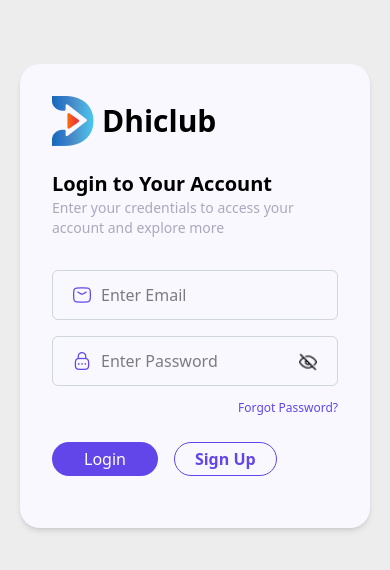
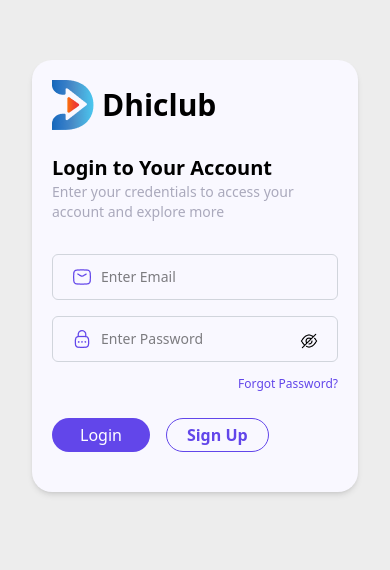
Before and after one commit to janvi279/dhiclub, a React (Vite) app: page / in a window 390 px wide. Shown: the part 146-716 px from the top of the page. Built offline with nearby package versions, Linux system fonts and the light colour scheme.

Commit message:
responsive view done for login and dashboard

```diff
--- a/src/components/Dashboard.jsx
+++ b/src/components/Dashboard.jsx
@@ -1,15 +1,21 @@
+import { useState } from "react";
 import Sidebar from "./Sidebar";
 import Topbar from "./Topbar";
 
 
 const Dashboard=()=>{
+    const [selectedItem,setSelectedItem]=useState("welcome to dashboard")
+    const handleSelect=(item)=>{
+        setSelectedItem(item);
+    }
     return(
         <>
             <Topbar/>
            <div className="flex max-sm:block">
-             <Sidebar/>
+             <Sidebar onSelect={handleSelect}/>
              <div className="py-12  max-sm:px-3 px-10 ">
       <h1 className="text-2xl font-bold text-gray-800">Dashboard</h1>
+       <p className="mt-4 text-lg text-gray-600">{selectedItem}</p>
       {/* Add dashboard content here */}
     </div>
            </div>
--- a/src/components/Login.jsx
+++ b/src/components/Login.jsx
@@ -6,10 +6,7 @@ import * as yup from "yup";
 
 const Login = () => {
     const [showPassword, setShowPassword] = useState(false);
-    const [email, setEmail] = useState("");
-    const [password, setPassword] = useState("");
     const navigate = useNavigate();
-
     const schema = yup.object().shape({
         email: yup.string().email("Invalid email").required("Email is required"),
         password: yup.string().min(6, "Password must be at least 6 character ").required("Password is required"),
@@ -20,25 +17,27 @@ const Login = () => {
         formState: { errors },
     } = useForm({
         resolver: yupResolver(schema),
+        mode: "onFocus",
+
     });
     const togglePasswordVisibility = () => {
         setShowPassword((prev) => !prev);
     };
-    const onSubmit = (e) => {
-        e.preventDefault();
-        console.log('email', email)
-        console.log('password', password)
+    const onSubmit = (data) => {
+
+        console.log('email', data.email)
+        console.log('password', data.password)
         navigate("/dashboard")
 
     }
 
     return (
-        <div className="font-poppins flex justify-center items-center h-screen max-sm:m-5 ">
-            <div className="bg-[#F9F8FF] p-15 max-sm:p-8 rounded-[20px] shadow-md w-[455px]">
+        <div className="font-poppins flex justify-center items-center h-screen max-sm:mx-8 ">
+            <div className="bg-[#F9F8FF] p-15 max-sm:p-5 rounded-[20px] shadow-md w-[455px]">
                 <form onSubmit={handleSubmit(onSubmit)}>
                     <div className="text-center flex gap-2 text-left items-center mb-6 ">
                         <img
-                            src="/D Logo.png" // Replace with actual logo path
+                            src="/D Logo.png"
                             alt="Dhiclub Logo"
                             className=""
                         />
@@ -56,7 +55,7 @@ const Login = () => {
                         </p>
                     </div>
                     {/* Email Input */}
-                    <div className="mb-4 flex items-center relative">
+                    <div className=" mb-4 flex items-center relative">
                         <img
                             src="/Frame.png"
                             alt="Mail Logo"
@@ -66,18 +65,17 @@ const Login = () => {
                             type="email"
                             placeholder="Enter Email"
                             {...register("email")}
-                            onChange={(e) => setEmail(e.target.value)}
-                            className="w-full py-3 pl-12 border border-gray-300 rounded-md focus:outline-none focus:ring-2 focus:ring-purple-500"
+                            className="w-full max-sm:text-sm py-3 pl-12 border border-gray-300 rounded-md focus:outline-none focus:ring-2 focus:ring-purple-500"
 
                         />
-                        {errors.email && (
-                            <p className="text-red-500 text-xs mt-1 pl-2">{errors.email.message}</p>
-                        )}
+
                     </div>
 
-
+                    {(errors.email &&
+                        <p className="text-red-500 text-xs mt-1 pl-2">{errors.email.message}</p>
+                    )}
                     {/* Password Input */}
-                    <div className="mb-2 flex items-center relative">
+                    <div className="mb-2 mt-2 flex items-center relative">
                         <img
                             src="/Frame-2.png"
                             alt="Password logo"
@@ -86,21 +84,22 @@ const Login = () => {
                         <input
                             type={showPassword ? "text" : "password"}
                             placeholder="Enter Password"
-                            onChange={(e) => setPassword(e.target.value)}
-                            className="w-full py-3 pl-12 border border-gray-300 rounded-md focus:outline-none focus:ring-2 focus:ring-purple-500 "
+                            autoComplete="new-password"
+                            className="w-full py-3 max-sm:text-sm  pl-12 border border-gray-300 rounded-md focus:outline-none focus:ring-2 focus:ring-purple-500 "
                             {...register("password")}
                         />
                         <span className="absolute right-0 top-4 cursor-pointer" onClick={togglePasswordVisibility}>
                             <img
-                                src={showPassword ? "/eye-svgrepo-com.png" : "/eye-open.png"}
+                                src={showPassword ? "/eye-svgrepo-com.png" : "/eye-close.png"}
                                 alt="Password logo"
-                                className="left-0 px-5 h-[20px]"
+                                className="left-0 px-5 h-[20px] max-sm:h-[18px]"
                             />
                         </span>
-                        {errors.password && (
-                            <p className="text-red-500 text-xs mt-1 pl-2">{errors.password.message}</p>
-                        )}
+
                     </div>
+                    {(errors.password &&
+                        <p className="text-red-500 text-xs mt-1 pl-2">{errors.password.message}</p>
+                    )}
                     {/* Forgot Password */}
                     <div className="mb-6 text-right">
                         <a href="#" className="text-xs text-[#6246EA]  hover:underline font-normal">
@@ -110,7 +109,7 @@ const Login = () => {
 
                     {/* Buttons */}
                     <div className="flex gap-4 ">
-                        <button className="max-sm:p-1 max-sm:px-8 mb-5 bg-[#6246EA] text-white  px-10 py-2 rounded-full hover:bg-purple-700">
+                        <button className="max-sm:p-1   max-sm:px-7  mb-5 bg-[#6246EA] text-white px-8 py-2 rounded-full hover:bg-purple-700">
                             Login
                         </button>
                         {/* <button className=" max-sm:px-0 border border-[#6246EA] text-[#6246EA] px-10 py-2 rounded-full hover:bg-purple-50 font-bold">
--- a/src/components/Sidebar.jsx
+++ b/src/components/Sidebar.jsx
@@ -1,10 +1,10 @@
 import { useState } from "react";
 
-const Sidebar = () => {
+const Sidebar = ({ onSelect }) => {
   const [openItems, setOpenItems] = useState({});
 
   const navItems = [
-     { name: "Controller", children: ["Overview", "Team", "Settings"] },
+    { name: "Controller", children: ["Overview", "Team", "Settings"] },
     { name: "Dhiclub", children: ["Overview", "Team", "Settings"] },
     { name: "CRM", children: ["Clients", "Leads", "Reports"] },
     { name: "Inventory", children: ["Products", "Stock", "Suppliers"] },
@@ -19,13 +19,16 @@ const Sidebar = () => {
   };
 
   return (
-    <div className="bg-[#F9F8FF] h-screen my-10 mx-5 w-[250px] max-sm:w-auto rounded-[20px]">
+    <div className={`bg-[#F9F8FF]  my-10 mx-5 w-[250px] max-sm:w-auto rounded-[20px] min-h-screen`}>
       <ul className="space-y-2 py-5 px-5 text-gray-600 ">
         {navItems.map((item, index) => (
           <li key={index} className="list-none ">
             <div
               className={`flex hover:text-[#061237]  font-semibold items-center justify-between hover:bg-[#E4E7FF] cursor-pointer rounded-[10px] p-2 ${openItems[item.name] ? "text-[#061237]" : "text-[#AAA9BC]"}`}
-              onClick={() => toggleItem(item.name)}
+              onClick={() => {
+                toggleItem(item.name);
+              }}
+
             >
               <span className="">{item.name}</span>
               <img
@@ -38,7 +41,7 @@ const Sidebar = () => {
             {openItems[item.name] && (
               <ul className="ml-5 mt-1 pl-2 space-y-1 text-gray-600 font-semibold  ">
                 {item.children.map((subItem, subIndex) => (
-                <li key={subIndex} className="text-gray-500 hover:bg-[#E4E7FF] hover:text-[#061237] rounded-[10px] px-2 py-1 cursor-pointer">{subItem}</li>
+                  <li key={subIndex} onClick={() => onSelect(`${item.name} - ${subItem}`)} className="text-gray-500 hover:bg-[#E4E7FF] hover:text-[#061237] rounded-[10px] px-2 py-1 cursor-pointer">{subItem}</li>
 
                 ))}
               </ul>
--- a/src/components/Topbar.jsx
+++ b/src/components/Topbar.jsx
@@ -1,7 +1,7 @@
 const Topbar = () => {
   return (
     <>
-      <div className="flex bg-[#F9F8FF] items-center p-7 max-sm:block ">
+      <div className="flex bg-[#F9F8FF] items-center p-7 max-sm:p-5 max-sm:block  ">
         <div className=" flex gap-2 items-center ">
           <img
             src="/D Logo.png"
@@ -9,19 +9,21 @@ const Topbar = () => {
           />
           <p className="text-3xl font-bold font-size-30 ">Dhiclub</p>
         </div>
-        <div className="mx-80 max-sm:mx-0 relative flex items-center  max-sm:mt-4 max-sm:mb-4  ">
-          <img src="/Search-icon.png" className="absolute pl-5  " />
-          <input
-            type="text"
-            placeholder="Search or type a command"
-            className="px-12 py-2 w-75 border-[1.5px] border-[#AAA9BC] rounded-lg focus:outline-none"
-          />
-        </div>
+        <div className="max-sm:flex flex ">
+          <div className="xl:mx-90 lg:mx-50 md:mx-20 max-sm:mx-0 relative flex items-center  max-sm:mt-3 max-sm:mb-2  ">
+            <img src="/Search-icon.png" className="absolute pl-5 max-sm:pl-2 " />
+            <input
+              type="text"
+              placeholder="Search or type a command"
+              className="px-12 max-sm:px-7 py-2 w-75 max-sm:p-2 max-sm:w-50 max-sm:text-xs border-[1.5px] border-[#AAA9BC] rounded-lg focus:outline-none"
+            />
+          </div>
 
-        <div className="flex items-center gap-5 justify-end  w-full ">
-          <img src="/bell-svgrepo-com.svg" className="bg-[#E4E7FF] p-4 h-[57px] rounded-full max-sm:p-2 max-sm:h-[44px]" />
+          <div className="flex items-center gap-5 justify-end max-sm:[justify-normal] max-sm:gap-2 w-full ">
+            <img src="/bell-svgrepo-com.svg" className="bg-[#E4E7FF] p-4 h-[57px]  rounded-full max-sm:p-2 max-sm:h-[30px] max-sm:p-[0px]" />
 
-          <img src="/User.png" className="bg-[#E4E7FF] p-4 max-sm:p-2 rounded-full" />
+            <img src="/User.png" className="bg-[#E4E7FF] p-4 max-sm:p-2 rounded-full max-sm:h-[30px] max-sm:p-[5px]" />
+          </div>
         </div>
       </div>
     </>
--- a/src/index.css
+++ b/src/index.css
@@ -2,3 +2,7 @@ body {
 
   background-color: #EDEDED;
 }
+input[type="password"]::-ms-reveal,
+input[type="password"]::-webkit-textfield-decoration-container {
+  display: none;
+}
```
